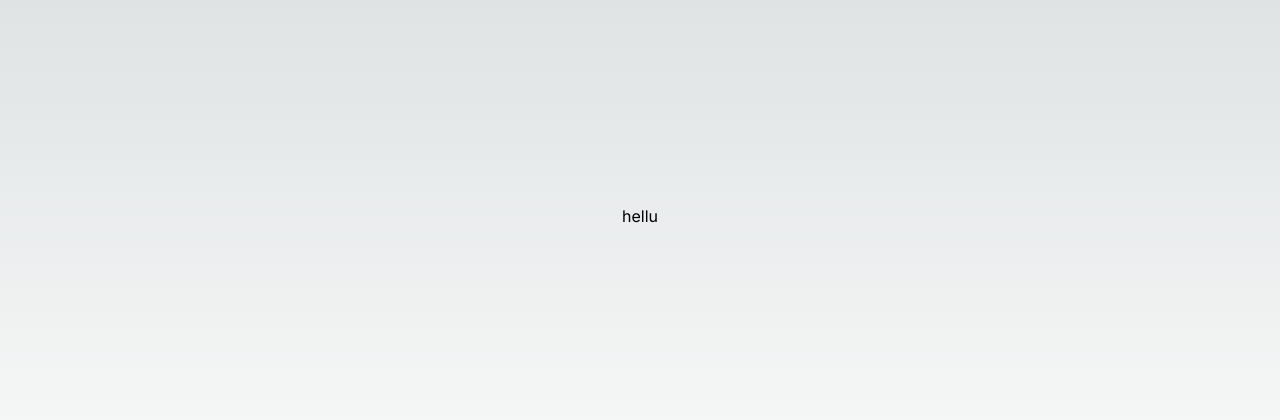
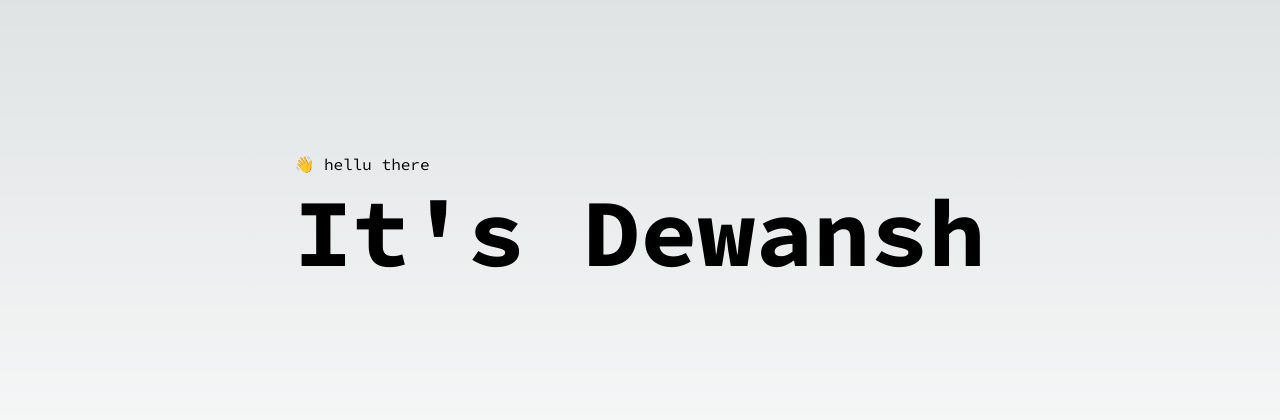
Before and after one commit to dewanshDT/p2.0, a Next.js app: page / in a window 1280 px wide. Shown: the part 184-604 px from the top of the page. Built offline with nearby package versions, Linux system fonts and the light colour scheme.

Commit message:
fonts added

```diff
--- a/src/app/layout.tsx
+++ b/src/app/layout.tsx
@@ -1,12 +1,16 @@
-import './globals.css'
-import type { Metadata } from 'next'
-import { Inter } from 'next/font/google'
+import "./globals.css"
+import type { Metadata } from "next"
+import { Source_Code_Pro } from "next/font/google"
 
-const inter = Inter({ subsets: ['latin'] })
+const sourceCodePro = Source_Code_Pro({
+  weight: ["200", "300", "400", "500", "600", "700", "800", "900"],
+  subsets: ["latin"],
+  variable: "--font-source-code-pro",
+})
 
 export const metadata: Metadata = {
-  title: 'Create Next App',
-  description: 'Generated by create next app',
+  title: "Create Next App",
+  description: "Generated by create next app",
 }
 
 export default function RootLayout({
@@ -16,7 +20,7 @@ export default function RootLayout({
 }) {
   return (
     <html lang="en">
-      <body className={inter.className}>{children}</body>
+      <body className={sourceCodePro.className}>{children}</body>
     </html>
   )
 }
--- a/src/app/page.tsx
+++ b/src/app/page.tsx
@@ -3,7 +3,10 @@ import Image from "next/image"
 export default function Home() {
   return (
     <main className="flex min-h-screen flex-col items-center justify-center p-24">
-      hellu
+      <div className="flex flex-col gap-2">
+        <h5 className="text-base">👋 hellu there</h5>
+        <h1 className="text-8xl font-bold">It&apos;s Dewansh</h1>
+      </div>
     </main>
   )
 }
--- a/tailwind.config.ts
+++ b/tailwind.config.ts
@@ -1,17 +1,20 @@
-import type { Config } from 'tailwindcss'
+import type { Config } from "tailwindcss"
 
 const config: Config = {
   content: [
-    './src/pages/**/*.{js,ts,jsx,tsx,mdx}',
-    './src/components/**/*.{js,ts,jsx,tsx,mdx}',
-    './src/app/**/*.{js,ts,jsx,tsx,mdx}',
+    "./src/pages/**/*.{js,ts,jsx,tsx,mdx}",
+    "./src/components/**/*.{js,ts,jsx,tsx,mdx}",
+    "./src/app/**/*.{js,ts,jsx,tsx,mdx}",
   ],
   theme: {
     extend: {
+      fontFamily: {
+        primary: ["var(--font-source-code-pro)"],
+      },
       backgroundImage: {
-        'gradient-radial': 'radial-gradient(var(--tw-gradient-stops))',
-        'gradient-conic':
-          'conic-gradient(from 180deg at 50% 50%, var(--tw-gradient-stops))',
+        "gradient-radial": "radial-gradient(var(--tw-gradient-stops))",
+        "gradient-conic":
+          "conic-gradient(from 180deg at 50% 50%, var(--tw-gradient-stops))",
       },
     },
   },
```
